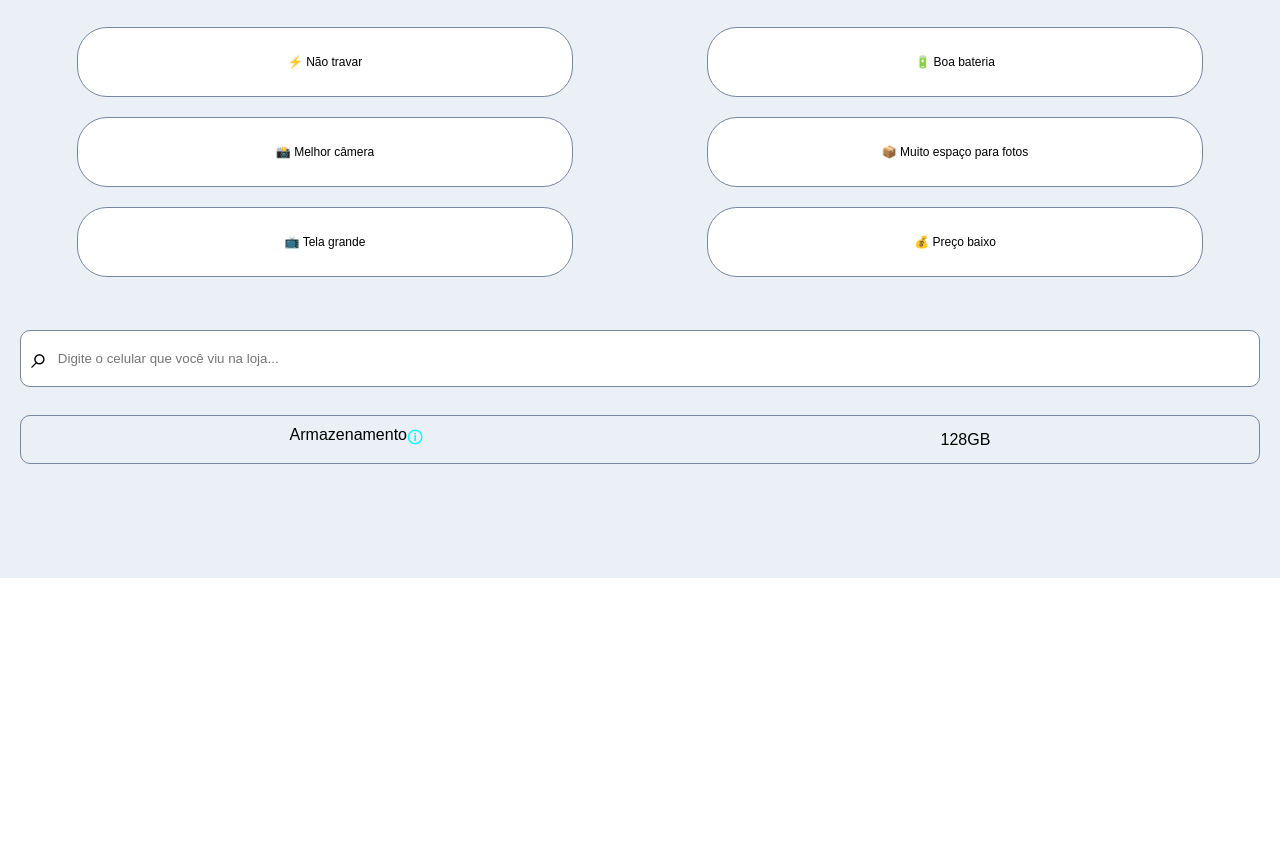
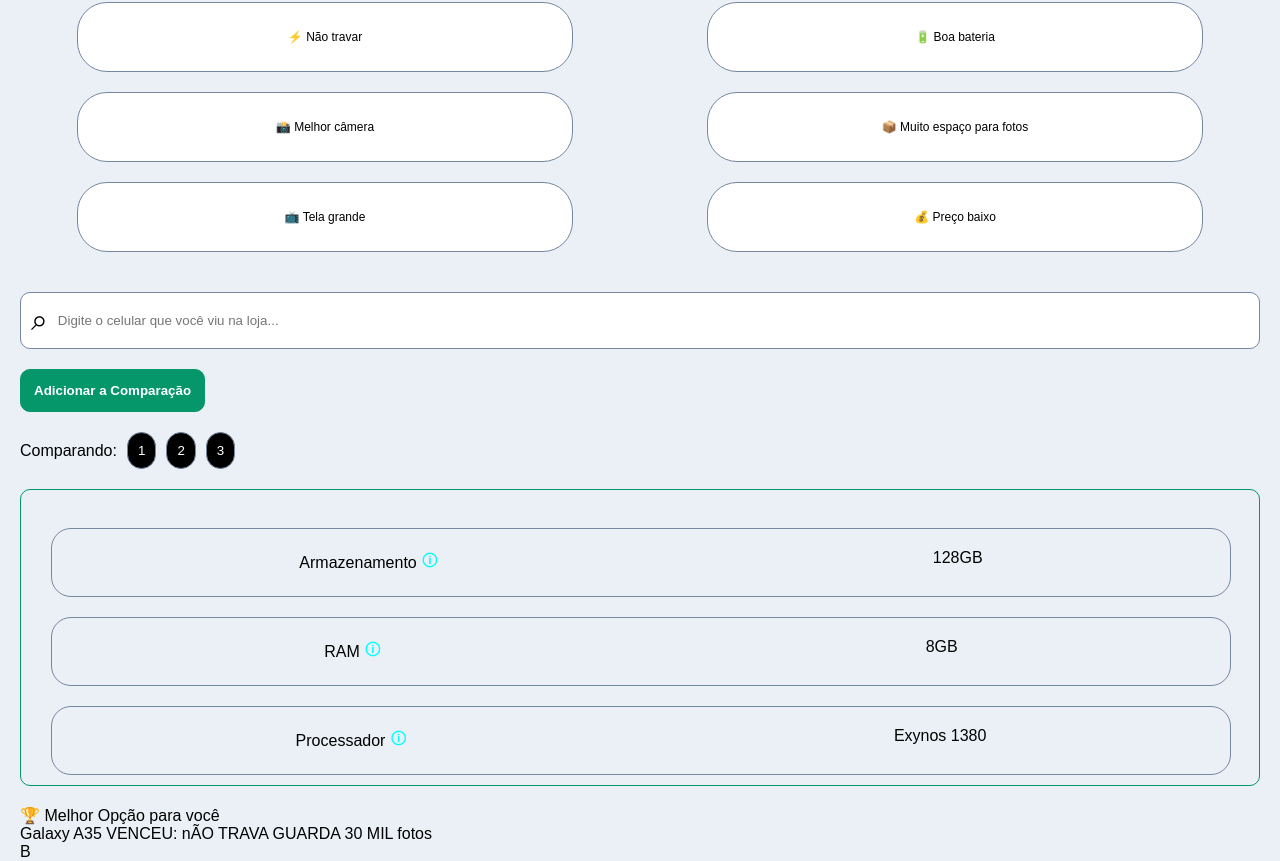
Before and after one commit to DiogoSouza268/TechFacil, an Angular app: page /dashboard in a window 1280 px wide. Shown: the part 222-1083 px from the top of the page. Before the commit the page ends 800 px from the top, so only its background shows below. Built offline with nearby package versions, Linux system fonts and the light colour scheme.

Commit message:
feat: aprimora a seção de comparação com novos elementos e estilização

```diff
--- a/src/app/pages/dashboard/dashboard.css
+++ b/src/app/pages/dashboard/dashboard.css
@@ -49,7 +49,8 @@ main{
     display: flex;
     flex-direction: column;
     justify-content: space-evenly;
-    height: 50vh;
+    padding: 30px 0px;
+    gap: 30px;
 }
 
 #botoes{
@@ -86,22 +87,65 @@ main{
     color: var(--cor-texto);
 }
 
-.info{
+#input-botão{
+    margin-top: 20px;
+    padding: 13px;
+    border-radius: 10px;
+    border: 1px solid var(--verde-primario);
+    color: white;
+    background-color: var(--verde-primario);
+    font-weight: bolder;
+}
+
+#celulares{
+    display: flex;
+    margin-top: 20px;
+    align-items: center;
+    gap: 10px;
+}
+
+.num-comparacao{
+    padding: 10px;
+    border: 1px solid var(--cor-borda-inputs);
+    background-color: black;
+    color: white;
+    border-radius: 50px;
+}
+
+#aparelhoCelular{
+    border: 1px solid var(--verde-primario);
+    border-radius: 10px;
+    margin: 20px 0px;
+    padding: 0px 20px;
+}
+
+#info{
     margin-top: 10px;
-    border: 1px solid var(--cor-borda-inputs);
     padding: 10px;
     border-radius: 10px;
     display: flex;
-    justify-content: space-around;
-    align-items: center;
+    flex-direction: column;
+    gap: 20px;
     background-color: var(--fundo-cor);
 }
 
+.todas-infos{
+    display: flex;
+    justify-content: space-around;
+    width: 100%;
+    padding: 20px 0px;
+    border-radius: 20px;
+    border: 1px solid var(--cor-borda-inputs);
+}
+
+.todas-infos > p{
+    display: flex;
+    flex-wrap: nowrap;
+}
 .info2{
     display: flex;
+    gap: 5px;
+    align-items: center;
 }
 
-.info3{
-    color:aqua;
-
-}
+#meLHORoPCAO
--- a/src/app/pages/dashboard/dashboard.html
+++ b/src/app/pages/dashboard/dashboard.html
@@ -34,30 +34,64 @@
 
     <section id="comparando">
 
-        <section id="inputes">
-            <span style="font-size: 30px;">&#x2315;</span>
-            <input type="text" id="busca" name="busca-celular" placeholder="Digite o celular que você viu na loja...">
+        <section>
+            <div id="inputes">
+                <span style="font-size: 30px;">&#x2315;</span>
+                <input type="text" id="busca" name="busca-celular" placeholder="Digite o celular que você viu na loja...">
+            </div>
+            <button id="input-botão">Adicionar a Comparação</button>
+            <div id="celulares">
+                <p>Comparando:</p>
+                <button class="num-comparacao">1</button>
+                <button class="num-comparacao">2</button>
+                <button class="num-comparacao">3</button>
+            </div>
         </section>
 
-        <section>
-            <span id="ganhou?"></span>
+        <section id="aparelhoCelular">
+            <div id="celularImg">
+                <span id="ganhou?"></span>
+                <img src="" alt="">
+                <h2 id="celularNome"></h2>
+                <h3 id="precoLoja"></h3>
+            </div>
 
-            <img src="" alt="">
+            <div id="info">
+                <div class="todas-infos" >
+                    <div class="info2">
+                        <p>Armazenamento</p>
+                        <span style="color: aqua;">&#x1F6C8;</span>
+                    </div>
+                    <p>128GB</p>
+                </div>
 
-            <h2 id="celularNome"></h2>
+                <div class="todas-infos" >
+                    <div class="info2">
+                        <p>RAM</p>
+                        <span style="color: aqua;">&#x1F6C8;</span>
+                    </div>
+                    <p>8GB</p>
+                </div>
 
-            <h3 id="precoLoja"></h3>
+                 <div class="todas-infos" >
+                    <div class="info2">
+                        <p>Processador</p>
+                        <span style="color: aqua;">&#x1F6C8;</span>
+                    </div>
+                    <p>Exynos 1380</p>
+                </div>
+
+
+            </div>
         </section>
 
-        <section>
-            <div class="info">
-                <div class="info2">
-                    <p>Armazenamento</p>
-                    <span class="info3">&#x1F6C8;</span>
-                </div>
+        <section id="melhorOpcao">
+            <p>&#127942; Melhor Opção para você</p>
 
-                <p>128GB</p>
-            </div>
+            <p>Galaxy A35 VENCEU: nÃO TRAVA GUARDA 30 MIL fotos</p>
+
+            B
+
         </section>
 
     </section>
```
